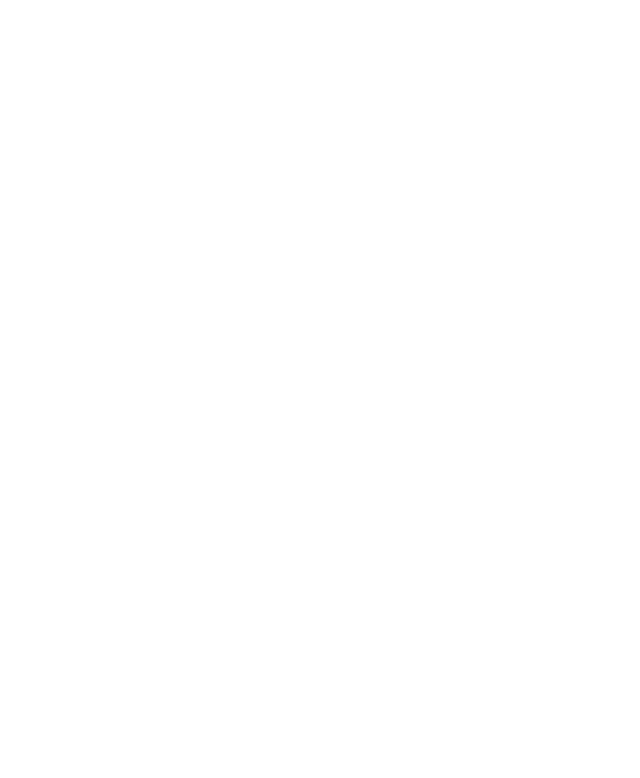
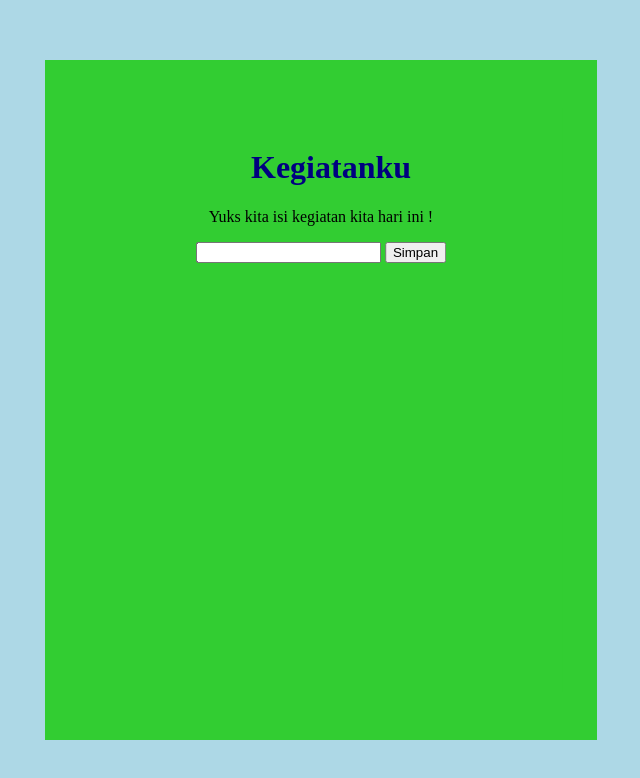
Before and after one commit to dts-kominfo-rea2a/challenge-08-mas-kanang, a website: page index.html in a window 1280 px wide. Shown: the whole page, without its empty margins (319-959 px from the left). Drawn offline with Linux system fonts and the light colour scheme.

Commit message:
challenge08

```diff
--- a/index.html
+++ b/index.html
@@ -4,38 +4,64 @@
     <meta charset="UTF-8" />
     <meta http-equiv="X-UA-Compatible" content="IE=edge" />
     <meta name="viewport" content="width=device-width, initial-scale=1.0" />
+    <link rel="stylesheet" href="main.css">
     <title>Challenge - DOM</title>
   </head>
   <body>
     <div id="app">
-      <!-- TODO: Buatlah sebuah header dengan id todo-title -->
+      <div id="child">
+        <!-- TODO: Buatlah sebuah header dengan id todo-title -->
+      <h1 id="todo-title">Kegiatanku</h1>
       <!-- TODO: Buatlah sebuah subtitle dengan id todo-subtitle -->
-
+      <p id="todo-subtitle">Yuks kita isi kegiatan kita hari ini !</p>
       <!-- Section: input -->
-      <!-- TODO: Buatlah sebuah input bertipe text dengan id todo-input -->
-      <!-- TODO: Buatlah sebuah button dengan id todo-submit -->
+      <section id="input">
+        <!-- TODO: Buatlah sebuah input bertipe text dengan id todo-input -->
+        <input type="text" name="todo-input" id="todo-input"/>
+        <!-- TODO: Buatlah sebuah button dengan id todo-submit -->
+        <button id="todo-submit">Simpan</button>
+      </section>
 
       <!-- Section output -->
-      <!-- TODO: Buatlah sebuah <ul> dengan id todo-output -->
+      <section>
+        <!-- TODO: Buatlah sebuah <ul> dengan id todo-output -->
+        <ul id="todo-output">
+
+        </ul>
+      </section>
+      </div>
+
     </div>
 
     <!-- ! Untuk tantangan ini, script jangan diubah ke external js yah ! -->
     <script>
       // TODO: Deklarasi variable sesuai dengan kebutuhan di sini
-      let button;
-      let input;
-      let output;
+      let button = document.getElementById('todo-submit');
+      let input = document.getElementById('todo-input');
+      let output = document.getElementById('todo-output');
 
       // TODO: Buatlah sebuah fungsi dengan nama fnClickHandler
       // Fungsi yang digunakan untuk menambahkan tulisan
       // Jangan ubah cara deklarasi fungsinya, cukup isi saja
-      function fnClickHandler(toDoItem) {}
+      function fnClickHandler(toDoItem) {
+         const item = document.createElement('li')
+         item.textContent = toDoItem.value
+         output.appendChild(item)
+      }
 
       // TODO: register event onclick / addEventListener untuk button
       // akan menjalankan fungsi fnClickHandler
+      button.addEventListener('click', (e) => {
+        fnClickHandler(input)
+      })
 
       // TODO: register event onkeypress / addEventListener untuk input
       // sehingga saat di input ditekan enter akan menjalankan fungsi fnClickHandler juga
+      input.addEventListener('keypress', function(e) {
+        if (e.key == 'Enter' || e.code == 13) {
+          fnClickHandler (input)
+        }
+      })
     </script>
   </body>
 </html>
--- /dev/null
+++ b/main.css
@@ -0,0 +1,37 @@
+body {
+    background-color: lightblue;
+  }
+
+  h1 {
+    color: navy;
+    margin-left: 20px;
+    text-align: center;
+  }
+
+  p {
+    text-align: center;
+  }
+
+  #input {
+    text-align: center;
+  }
+
+div {
+    position: absolute;
+    left: 50%;
+    top: 50%;
+    -moz-transform: translate(-50%, -50%); /* Firefox */
+    -ms-transform: translate(-50%, -50%);  /* IE 9 */
+    -webkit-transform: translate(-50%, -50%); /* Safari and Chrome*/
+    -o-transform: translate(-50%, -50%); /* Opera */
+    transform: translate(-50%, -50%);
+    background-color: limegreen;
+    height: 80%;
+    width: 40%;
+    padding: 20px 20px 20px 20px;
+}
+
+#child {
+    height: 80%;
+    width: 80%;
+}
```
